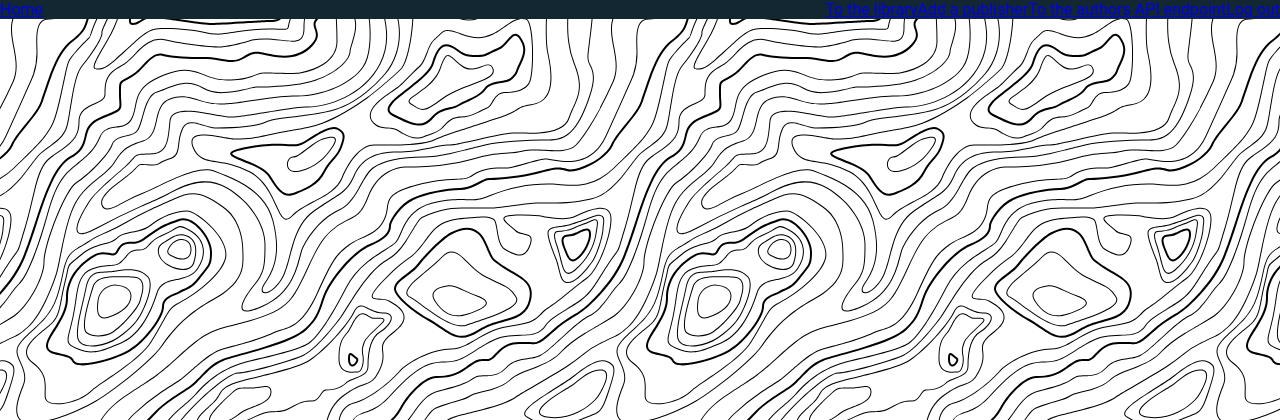
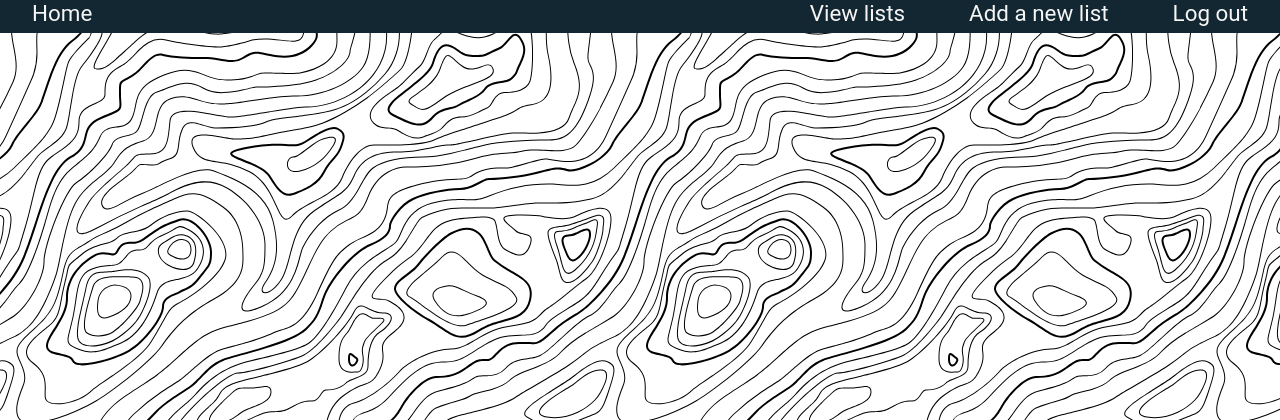
Before and after one commit to raymon-roos/BYOF-todo, a PHP site: page /views/header.html in a window 1280 px wide. Shown: the top 420 px of the page. Run offline with PHP 8.4, Linux system fonts and the light colour scheme; style sheets or scripts are compiled from the project's sources.

Commit message:
Prefixed component scss files with underscore
So that sass won't bother compiling them into
unique css files, since I'm including themm all
into style.scss.

Added some basic styling for the homepage.

Updated header styling.

```diff
--- a/src/scss/header.scss
+++ b/src/scss/_header.scss
@@ -2,6 +2,7 @@
 
 .header {
     background-color: variables.$dark-blue;
+    height: 33px;
     .navbar {
         display: flex;
         flex-direction: row;
@@ -11,5 +12,16 @@
             flex-direction: row;
             justify-content: space-between;
         }
+        .nav-link {
+            font-size: 1.4rem;
+            font-weight: 400;
+            color: whitesmoke;
+            text-decoration: none;
+            list-style: none;
+            margin: 0 2rem;
+        }
+        .nav-link:hover {
+            color: #f1be16;
+        }
     }
 }
--- /dev/null
+++ b/src/scss/_home.scss
@@ -0,0 +1,14 @@
+@use "variables";
+
+.home {
+    margin: auto;
+    margin-top: 15vh;
+    width: 600px;
+    padding: 14px;
+
+    text-align: justify;
+
+    background-color: variables.$white;
+    opacity: 80%;
+    border-radius: 14px;
+}
--- a/src/scss/style.scss
+++ b/src/scss/style.scss
@@ -1,6 +1,7 @@
 @use "variables";
 @use "login";
 @use "header";
+@use "home";
 
 * {
     margin: 0;
--- a/src/views/header.html
+++ b/src/views/header.html
@@ -12,18 +12,9 @@
         <nav class="navbar">
             <a href="/" class="nav-link">Home</a>
             <div class="navmenu">
-                <div class="nav-item">
-                    <a href="/library/library" class="nav-link">To the library</a>
-                </div>
-                <div class="nav-item">
-                    <a href="/library/publisheradd" class="nav-link">Add a publisher</a>
-                </div>
-                <div class="nav-item">
-                    <a href="/authors/authors" class="nav-link">To the authors API endpoint</a>
-                </div>
-                <div class="nav-item">
-                    <a href="/user/logout" class="nav-link">Log out</a>
-                </div>
+                <a href="#" class="nav-link">View lists</a>
+                <a href="#" class="nav-link">Add a new list</a>
+                <a href="/user/logout" class="nav-link">Log out</a>
             </div>
         </nav>
     </header>
--- a/src/views/home.html
+++ b/src/views/home.html
@@ -1,4 +1,4 @@
-<body>
+<div class="home">
     <div>
         <h2>welkom op de {{ pageTitle }} pagina!</h2>
     </div>
@@ -31,4 +31,4 @@
             </article>
         </section>
     </main>
-</body>
+</div>
```
Also changed, not shown: src/scss/_login.scss (renamed from src/scss/login.scss).
